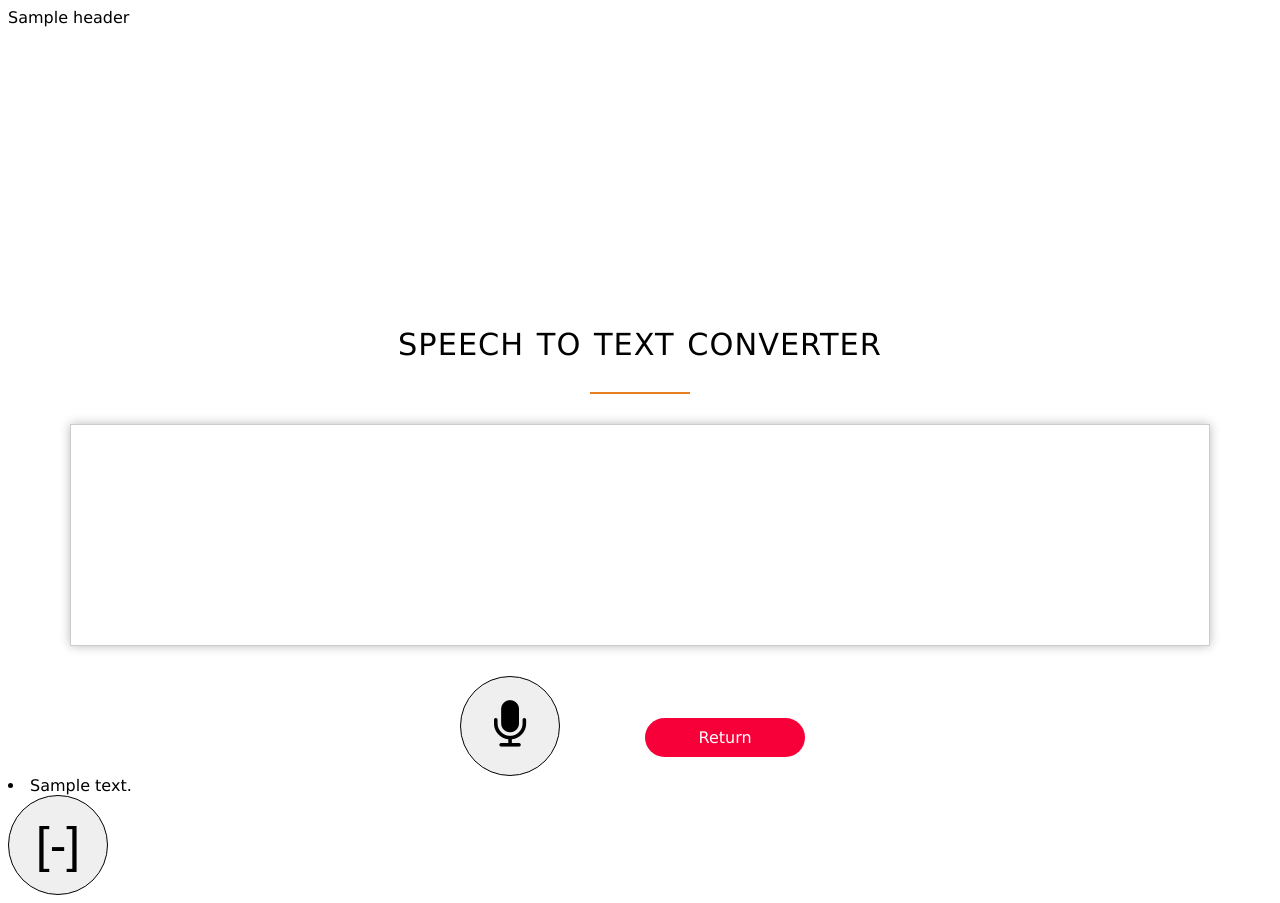
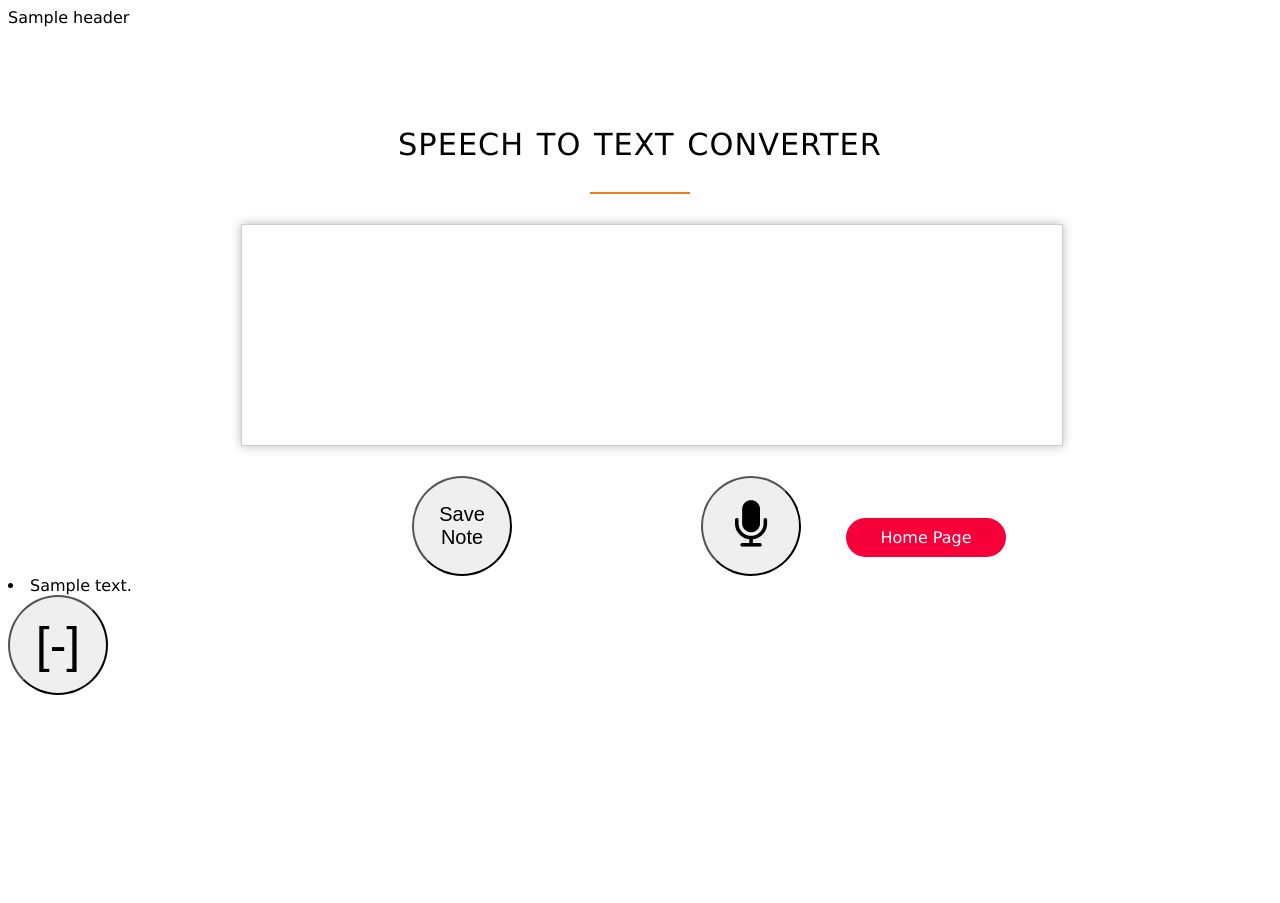
Before and after one commit to daanielww/HeyBud, a Python web app: template templates/speech-text.html in a window 1280 px wide. After the commit the page ends 695 px from the top, so only its background shows below. Run offline with Jinja, Linux system fonts and the light colour scheme; the template is opened without the code that fills it: most values are stand-ins (such as "Sample title", 1, 10 or a date in 2020); some libraries are stand-ins or nearby versions.

Commit message:
Added save note functionality

```diff
--- a/static_folder/speech-text-style.css
+++ b/static_folder/speech-text-style.css
@@ -22,9 +22,31 @@ button{
     border-radius: 50%;
     width: 100px;
     height: 100px;
+}
+
+input {
     border: 1px solid black;
-    margin-right: 40px;
+    margin: 0 15%;
+    display: inline-block;
+    text-align: center;
+    width: 800px;
+    height: 500px;
 }
+
+.save-button {
+
+}
+
+#save {
+    display: inline-block;
+    font-size: 20px;
+    border-radius: 50%;
+    float: left;
+    margin-left: 30%;
+
+}
+
+
 
 /* ------------------------------------------------------------------------------*/
 /* ------------------------Reusable Components-----------------------------------*/
@@ -42,7 +64,7 @@ h1, h2, h3 {
 }
 
 h2 {
-    margin: 300px;
+    margin: 100px;
     font-size: 190%;
     word-spacing: 2px;
     text-align: center;
--- a/templates/speech-text.html
+++ b/templates/speech-text.html
@@ -11,13 +11,15 @@
         <h2 align="center">Speech to Text Converter</h2>
 
         <section class = "row">
-            <form method = 'post'>
-            <div id="result"></div>
-            <section class = "main-buttons">
-                <button onclick="startConverting();"><i class="fa fa-microphone"></i></button>
-                <a class="btn btn-full" href="index.html">Return</a>
-            </section>
+            <form class= "save-button" method = 'post'>
+                <input type="text" readonly="readonly" name="note" id="result" value=""></input>
+                <button id = "save" >Save Note</button>
             </form>
+                <section class = "main-buttons">
+                    <button onclick="startConverting();"><i class="fa fa-microphone"></i></button>
+                    <a class="btn btn-full" href="index.html">Home Page</a>
+                </section>
+            <!-- </form> -->
         </section>
 
         {% for note in notes_dict['notes'] %}
@@ -55,7 +57,8 @@
                                 interimTranscripts += transcript;
                             }
                         }
-                        r.innerHTML = finalTranscripts + '<span style="color:#999">' + interimTranscripts + '</span>';
+                        document.getElementById("result").value = finalTranscripts + interimTranscripts;
+                        // r.innerHTML = finalTranscripts + '<span style="color:#999">' + interimTranscripts + '</span>';
                     };
                     speechRecognizer.onerror = function (event) {
                     };
```
Also changed, not shown: main.py (+26 -15 lines).
